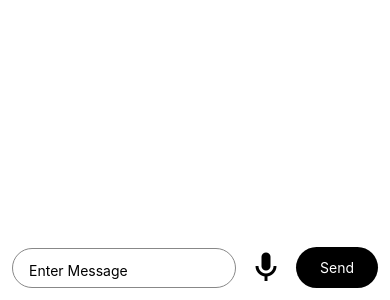
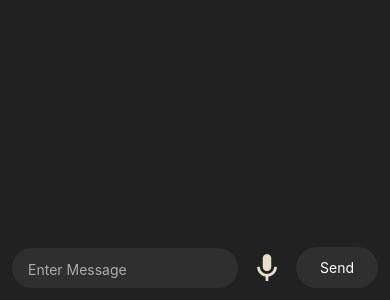
Before and after one commit to WShreyash/Aura, a React Native app: screen / in a window 390 px wide. Shown: the part 544-844 px from the top of the page. Built offline with nearby package versions, Linux system fonts and the light colour scheme.

Commit message:
Changed App Theme

```diff
--- a/App.js
+++ b/App.js
@@ -1,5 +1,5 @@
 import React, { useState } from 'react';
-import {Platform, FlatList, KeyboardAvoidingView, StyleSheet, Text, TouchableOpacity, View } from 'react-native';
+import {TextInput, Platform, FlatList, KeyboardAvoidingView, StyleSheet, Text, TouchableOpacity, View } from 'react-native';
 import MessageInput from './Components/MessageInput';
 import { SafeAreaProvider, SafeAreaView } from 'react-native-safe-area-context';
 import { MessageItem } from './Components/MessageItem';
@@ -14,18 +14,20 @@ export default function App() {
     setText('');
   };
 
+
+
   const onChangeText = (txt) => {
     setText(txt);
   }
 
   return (
     <SafeAreaProvider>
-      <SafeAreaView style={{ flex: 1 }}>
-        <KeyboardAvoidingView style={styles.container}
+      <SafeAreaView style={styles.container}>
+        <KeyboardAvoidingView style={styles.container1}
           behavior={Platform.OS === 'ios' ? 'padding' : 'height'}>
           <View style={styles.messageView} >
             <FlatList data={messages}
-            contentContainerStyle={{ gap: 12, paddingHorizontal: 12, paddingTop:12 }}
+              contentContainerStyle={{ gap: 12, paddingHorizontal: 12, paddingTop: 12 }}
               keyExtractor={(item, index) => index}
               renderItem={({ item }) => <MessageItem title={item} />
             } />
@@ -34,7 +36,7 @@ export default function App() {
             <MessageInput text={text} onChangeText={onChangeText} />
             <Microphone />
             <TouchableOpacity
-            style={{ backgroundColor: '#000', paddingVertical: 12, paddingHorizontal: 24, borderRadius: 24 }}
+              style={{ backgroundColor: '#2f2f2f', paddingVertical: 12, paddingHorizontal: 24, borderRadius: 24 }}
               onPress={addMessage}>
               <Text style={{ color: 'white' }}>Send</Text>
             </TouchableOpacity>
@@ -48,6 +50,10 @@ export default function App() {
 const styles = StyleSheet.create({
   container: {
     flex: 1,
+    backgroundColor: '#212121'
+  },
+  container1: {
+    flex: 1,
   },
   messageView: {
     flex: 1,
--- a/Components/MessageInput.js
+++ b/Components/MessageInput.js
@@ -11,6 +11,9 @@ export default function MessageInput({ text, onChangeText }) {
       numberOfLines={1}
       style={styles.input}
       placeholder="Enter Message"
+      placeholderTextColor={'#acacb0'}
+      color={'white'}
+      keyboardAppearance='dark'
     />
   );
 }
@@ -20,12 +23,12 @@ const styles = StyleSheet.create({
     flex: 1,
   },
   input: {
-    flex:1,
+    flex: 1,
     height: 40,
-    borderWidth: 1.6,
-    borderColor: '#888',
     paddingHorizontal: 16,
     borderRadius: 35,
-    padding:13,
+    padding: 13,
+    backgroundColor: '#2f2f2f'
+
   },
 });
--- a/Components/MessageItem.js
+++ b/Components/MessageItem.js
@@ -1,9 +1,9 @@
-import { KeyboardAvoidingView, StyleSheet, Text,Platform } from "react-native"
+import { KeyboardAvoidingView, StyleSheet, Text, Platform } from "react-native"
 import Animated, { Easing, ZoomIn } from "react-native-reanimated";
 
 export const MessageItem = ({ title }) => (
 
-      <Animated.View style={styles.item}
+    <Animated.View style={styles.item}
         entering={ZoomIn.duration(450).easing(Easing.bezier(0.05, 0.7, 0.1, 1))}>
         <Text style={styles.title}>{title}</Text>
     </Animated.View>
@@ -11,11 +11,11 @@ export const MessageItem = ({ title }) => (
 );
 
 const styles = StyleSheet.create({
-    container:{
-      flex:1,
+    container: {
+        flex: 1,
     },
     item: {
-        backgroundColor: '#ddd',
+        backgroundColor: '#2f2f2f',
         paddingHorizontal: 16,
         paddingVertical: 12,
         borderRadius: 35,
@@ -24,5 +24,6 @@ const styles = StyleSheet.create({
     title: {
         textAlign: 'right',
         fontSize: 16,
+        color: 'white'
     },
 });
--- a/Components/Microphone.js
+++ b/Components/Microphone.js
@@ -1,17 +1,17 @@
 import React from "react";
-import {View,StyleSheet} from "react-native";
+import { View, StyleSheet } from "react-native";
 import Icon from "react-native-vector-icons/MaterialCommunityIcons";
 
-export const Microphone = () =>(
+export const Microphone = () => (
     <View>
-        <Icon name="microphone" size={36}
-        style={styles.mic}/>
+        <Icon name="microphone" size={34} color={'#E7DECC'}
+            style={styles.mic} />
     </View>
 
 );
 
-const styles=StyleSheet.create({
-     mic:{
-        flex:1,
-       },
+const styles = StyleSheet.create({
+    mic: {
+        flex: 1,
+    },
 })
```
Lines whose indentation alone changed are shown as unchanged.
